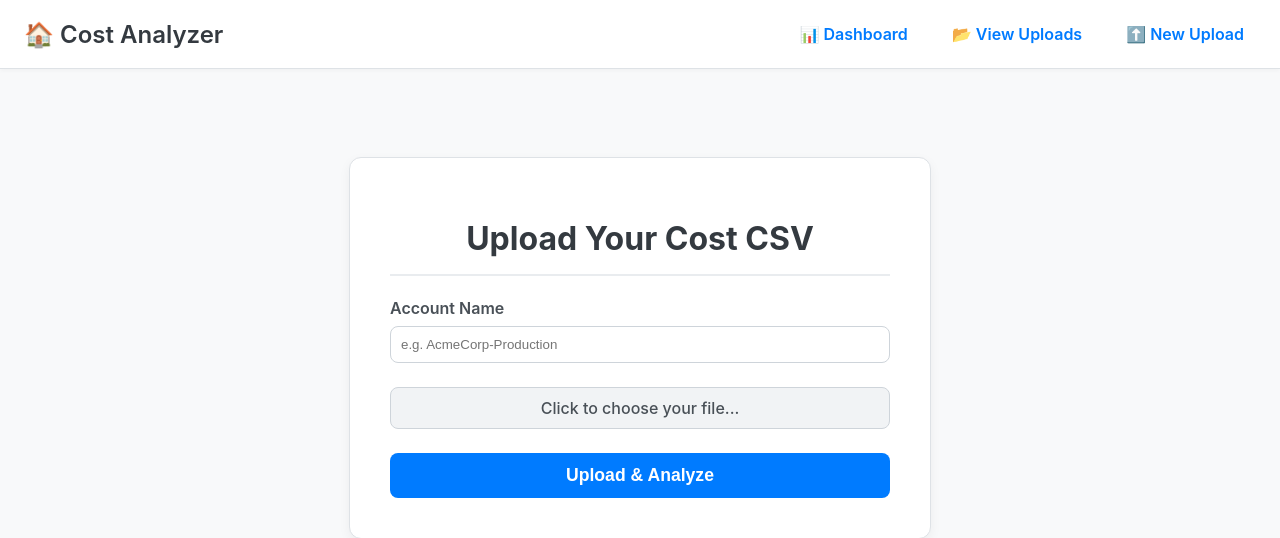
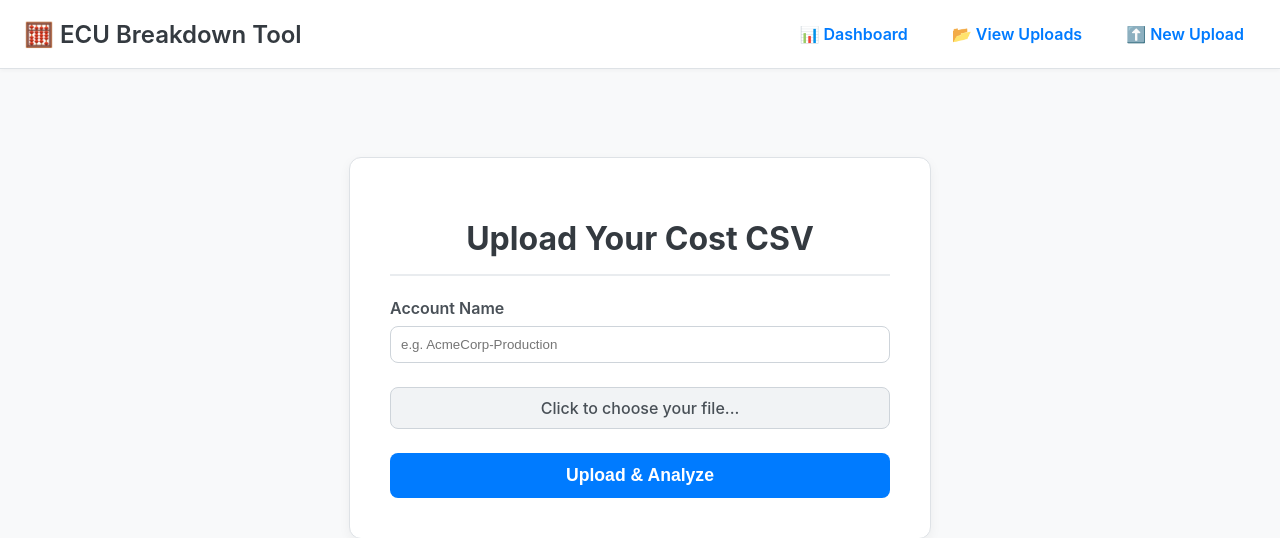
Before and after one commit to salgadokev/Cluster_Breakdown_Cloud, a Flask app: page / in a window 1280 px wide. Shown: the top 538 px of the page. Run offline with Flask 3, Linux system fonts and the light colour scheme.

Commit message:
tool name change

```diff
--- a/templates/base.html
+++ b/templates/base.html
@@ -103,7 +103,7 @@
 </head>
 <body>
     <nav class="navbar">
-        <a href="{{ url_for('index') }}" class="navbar-brand">🏠 Cost Analyzer</a>
+        <a href="{{ url_for('index') }}" class="navbar-brand">🧮 ECU Breakdown Tool</a>
         <div class="navbar-nav">
             <a href="{{ url_for('dashboard', filename='_default') }}">📊 Dashboard</a>
             <a href="{{ url_for('list_uploads') }}">📂 View Uploads</a>
```
